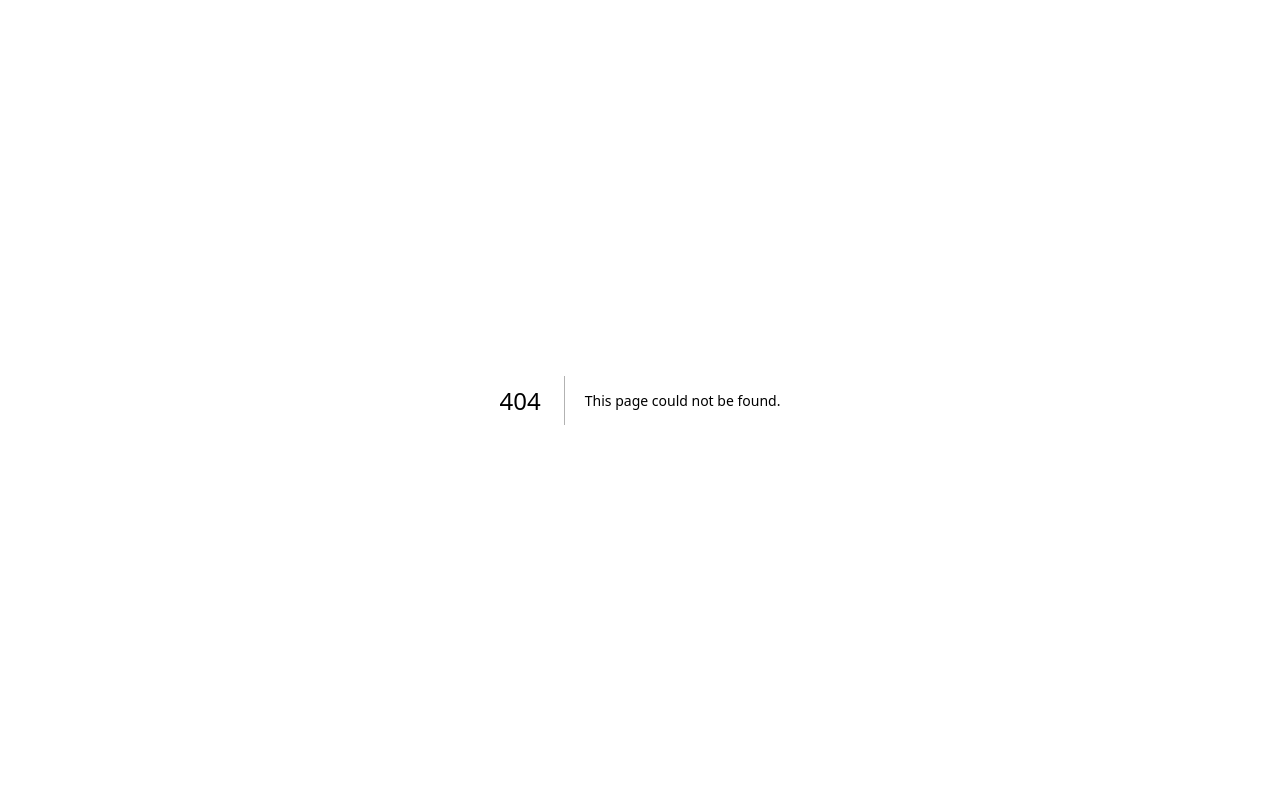
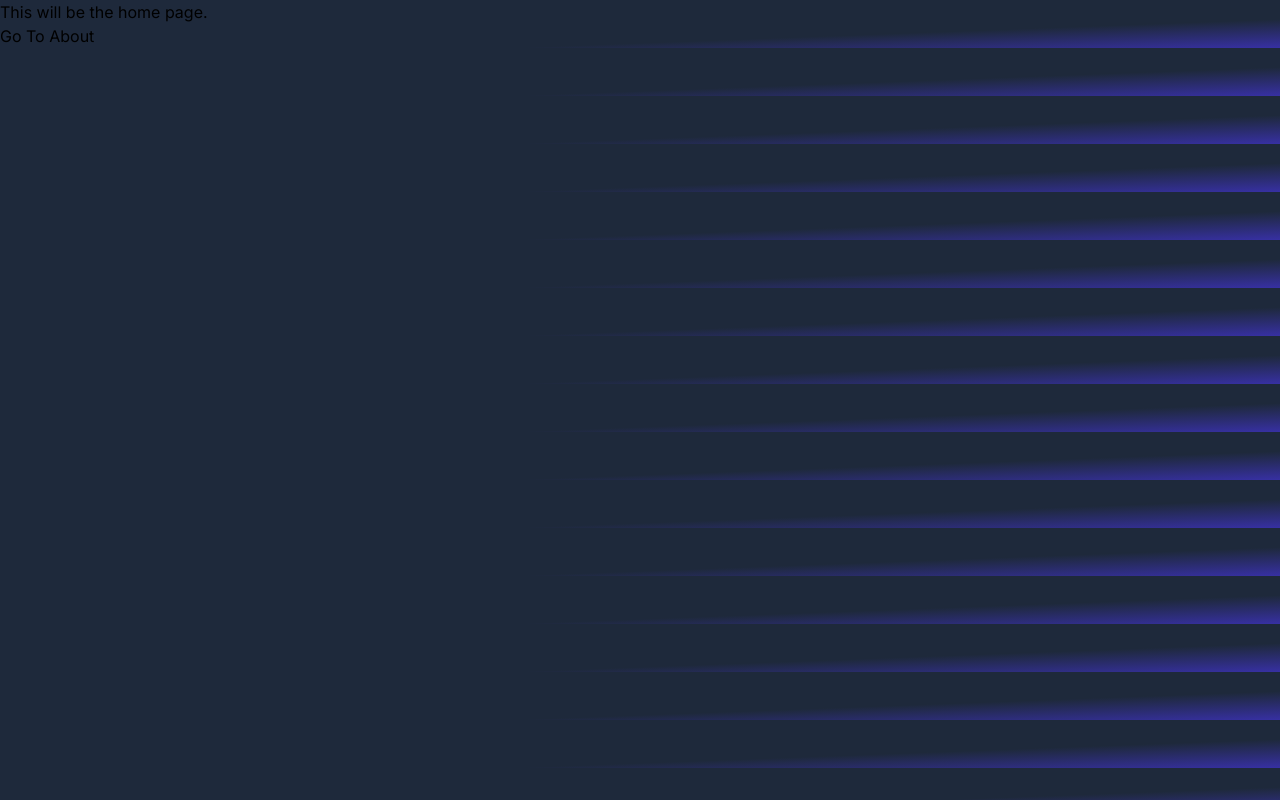
Before and after one commit to Obliquey/nextjs-portfolio, a Next.js app: page /home in a window 1280 px wide. Before the commit this address had no page. Built offline with nearby package versions, Linux system fonts and the light colour scheme.

Commit message:
Missed some files

```diff
--- /dev/null
+++ b/app/about/page.tsx
@@ -0,0 +1,11 @@
+import React from "react";
+
+export default function About() {
+
+
+    return(
+        <>
+            <p>This is the about page. Eventually there will be a fun bio or sumthin'</p>
+        </>
+    )
+};
--- /dev/null
+++ b/app/components/nav.tsx
@@ -0,0 +1,17 @@
+import Link from "next/link";
+
+export default function Nav() {
+    const navItems = [
+        {name:"About", path:"/about"},
+        {name:"Home", path:"/home"}
+    ];
+
+    return (
+        <>
+            <p>Let's see if this returns anything</p>
+            {navItems.map((item, index) => {
+                return <Link href={item.path}>{item.name}</Link>;
+            })}
+        </>
+    )
+};
--- /dev/null
+++ b/app/home/page.tsx
@@ -0,0 +1,12 @@
+import React from 'react';
+import Link from 'next/link';
+
+
+export default function Home(){
+  return (
+    <div>
+      <p>This will be the home page.</p>
+      <Link href={"/about/"}> Go To About </Link>
+    </div>
+  )
+};
```
